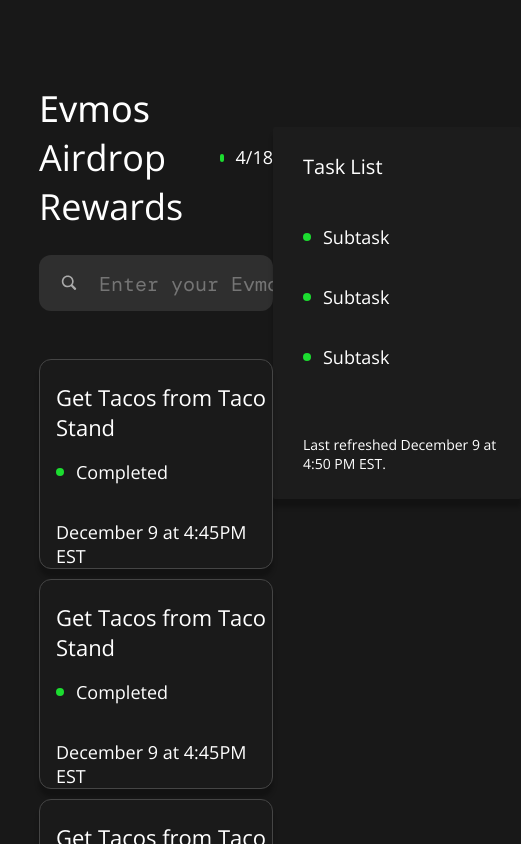
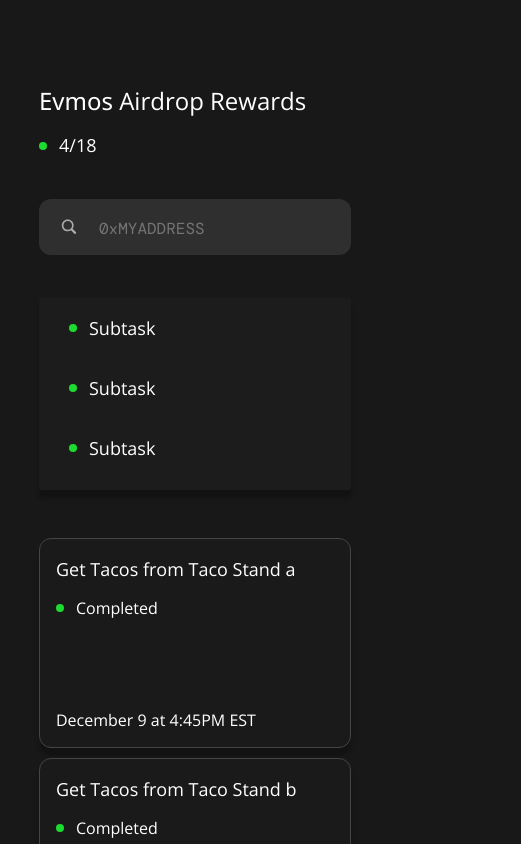
Before and after one commit to kediaco/airdrop-dashboard, a React (Create React App) app: page / in a window 390 px wide. Shown: the top 844 px of the page, 521 px wide, since content can reach past the window. Built offline with nearby package versions, Linux system fonts and the light colour scheme.

Commit message:
Make UI responsive

```diff
--- a/src/components/searchBar/searchBar.css
+++ b/src/components/searchBar/searchBar.css
@@ -45,3 +45,9 @@
   margin: auto;
   padding-right: 16px;
 }
+
+@media screen and (max-width: 480px) {
+  .search-bar {
+    font-size: 16px;
+  }
+}
--- a/src/pages/dashboard/dashboard.css
+++ b/src/pages/dashboard/dashboard.css
@@ -37,7 +37,7 @@
 
 .d--grid {
   margin-top: 48px;
-  padding: 0;
+  margin-bottom: 48px;
 }
 
 .d--card {
@@ -78,6 +78,7 @@
 
 .d--summary {
   margin-top: 5vh;
+  margin-left: 24px;
   background: #1c1c1c;
   width: 10vw;
   min-width: 200px;
@@ -116,3 +117,63 @@
   flex-direction: row;
   align-items: center;
 }
+
+.d--desktop {
+  display: flex;
+}
+
+.d--mobile {
+  display: none;
+}
+
+/* Mobile Phone CSS */
+@media screen and (max-width: 480px) {
+  .d--desktop {
+    display: none;
+  }
+
+  .d--mobile {
+    display: flex;
+  }
+
+  .d--page-base {
+    flex-direction: column;
+  }
+
+  .d--page-left {
+    width: 100%;
+  }
+
+  .d--page-header {
+    flex-direction: column;
+    align-items: flex-start;
+  }
+
+  .d--title {
+    font-size: 24px;
+  }
+
+  .d--summary {
+    margin-left: 0;
+    width: 100%;
+    min-width: none;
+
+    box-sizing: border-box;
+  }
+
+  .d--summary--title {
+    display: none;
+  }
+
+  .d--summary--caption {
+    display: none;
+  }
+
+  .d--card--title {
+    font-size: 18px;
+  }
+
+  .d--card--body {
+    font-size: 16px;
+  }
+}
--- a/src/pages/dashboard/dashboard.tsx
+++ b/src/pages/dashboard/dashboard.tsx
@@ -10,20 +10,35 @@ const GridLayout = require('react-grid-layout');
 
 const ResponsiveGridLayout = GridLayout.WidthProvider(GridLayout.Responsive);
 
-function DashboardGrid() {
-  const keys = ['a', 'b', 'c'];
-  const defaultLayout = [
-    {i: 'a', x: 0, y: 0, w: 4, h: 2, static: true},
-    {i: 'b', x: 4, y: 0, w: 4, h: 2, static: true},
-    {i: 'c', x: 8, y: 0, w: 4, h: 2, static: true},
-  ];
-  const layout = {
+/// Helper
+const getLayoutForKeys = (keys: string[]) => {
+  const createLayout = (numItemsPerRow: number) => {
+    return keys.map((key, index) => ({
+      i: key,
+      x: (index % numItemsPerRow) * 4,
+      y: Math.floor(index / numItemsPerRow) * 2,
+      w: 4,
+      h: 2,
+      static: true,
+    }));
+  };
+
+  const defaultLayout = createLayout(3);
+  const smLayout = createLayout(2);
+  const xsLayout = createLayout(1);
+
+  return {
     lg: defaultLayout,
     md: defaultLayout,
-    sm: defaultLayout,
-    xs: defaultLayout,
-    xxs: defaultLayout,
+    sm: smLayout,
+    xs: xsLayout,
   };
+};
+
+function DashboardGrid() {
+  const keys = ['a', 'b', 'c', 'd'];
+
+  const layout = getLayoutForKeys(keys);
   return (
     <ResponsiveGridLayout
       className="layout d--grid"
@@ -35,7 +50,7 @@ function DashboardGrid() {
       {keys.map(key => (
         <div className="d--card" key={key}>
           <div>
-            <h3 className="d--card--title">Get Tacos from Taco Stand</h3>
+            <h3 className="d--card--title">{`Get Tacos from Taco Stand ${key}`}</h3>
             <div className="d--row">
               <div className="d--icon" style={{background: '#1CDC30'}} />
               <p className="d--card--body">Completed</p>
@@ -48,9 +63,10 @@ function DashboardGrid() {
   );
 }
 
-function DashboardSummary() {
+function DashboardSummary(props: any) {
+  const {isMobile} = props;
   return (
-    <div className="d--summary">
+    <div className={`d--summary ${isMobile ? 'd--mobile' : 'd--desktop'}`}>
       <h4 className="d--summary--title">Task List</h4>
       <div className="d--row">
         <div className="d--icon" style={{background: '#1CDC30'}} />
@@ -79,13 +95,13 @@ export default function DashboardPage() {
           <h3 className="la--title d--title">
             <span className="la--title-evmos">Evmos </span>Airdrop Rewards
           </h3>
-          <div className="d--icon" style={{background: '#1CDC30'}} />
-          <p className="d--subtitle">4/18</p>
+          <div className="d--row">
+            <div className="d--icon" style={{background: '#1CDC30'}} />
+            <p className="d--subtitle">4/18</p>
+          </div>
         </div>
-        <SearchBar
-          placeholderText="Enter your Evmos hex or bec32 address"
-          isLarge
-        />
+        <SearchBar placeholderText="0xMYADDRESS" isLarge />
+        <DashboardSummary isMobile />
         <DashboardGrid />
       </div>
       <DashboardSummary />
--- a/src/pages/landing/landing.tsx
+++ b/src/pages/landing/landing.tsx
@@ -11,7 +11,7 @@ export default function LandingPage() {
           <span className="la--title-evmos">Evmos </span>Airdrops
         </h3>
         <div className="la--search">
-          <SearchBar placeholderText="Enter your Evmos hex or bec32 address" />
+          <SearchBar placeholderText="Evmos address" />
           <button className="la--button" type="submit">
             <img src={arrowright} alt="Arrow Right" />
           </button>
```
